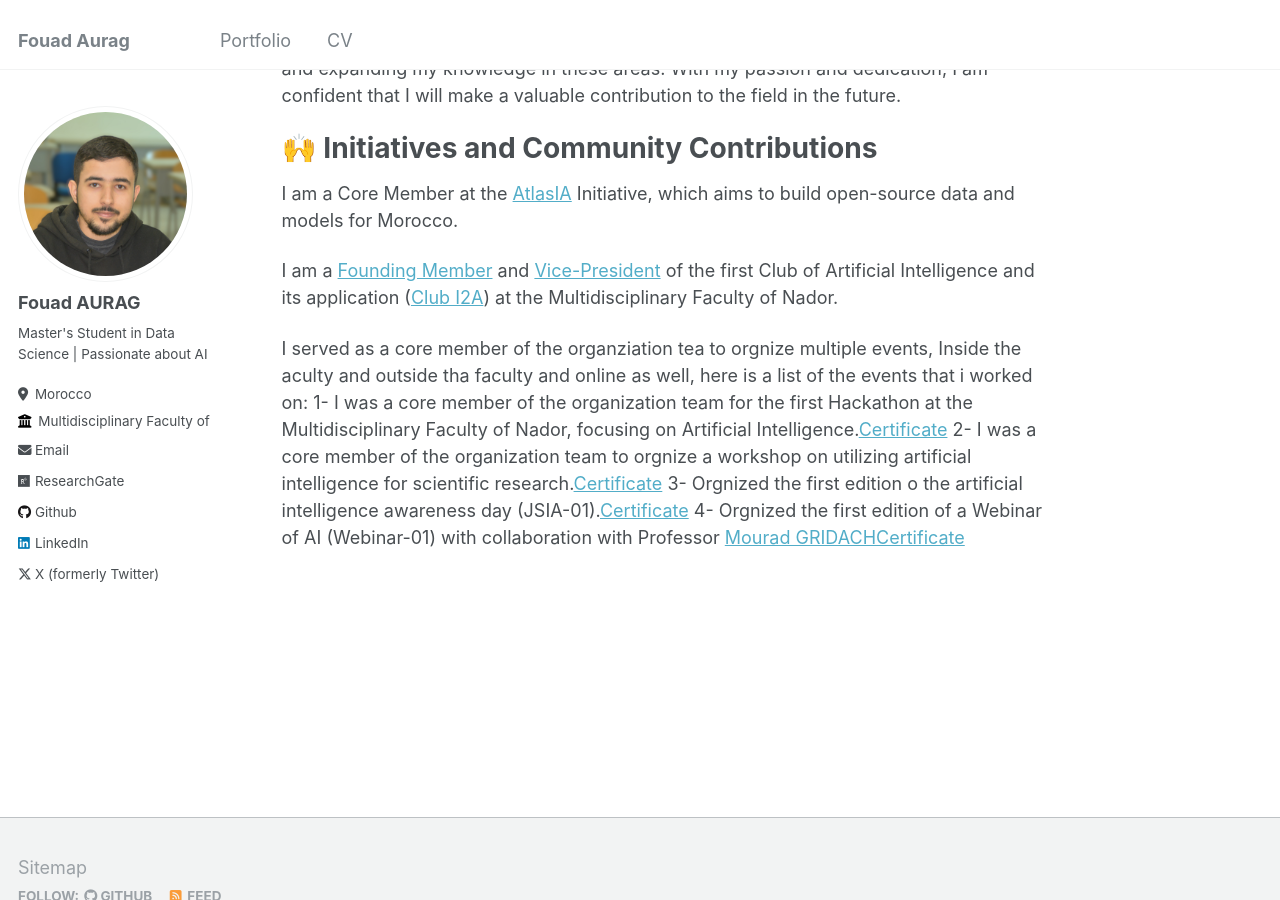
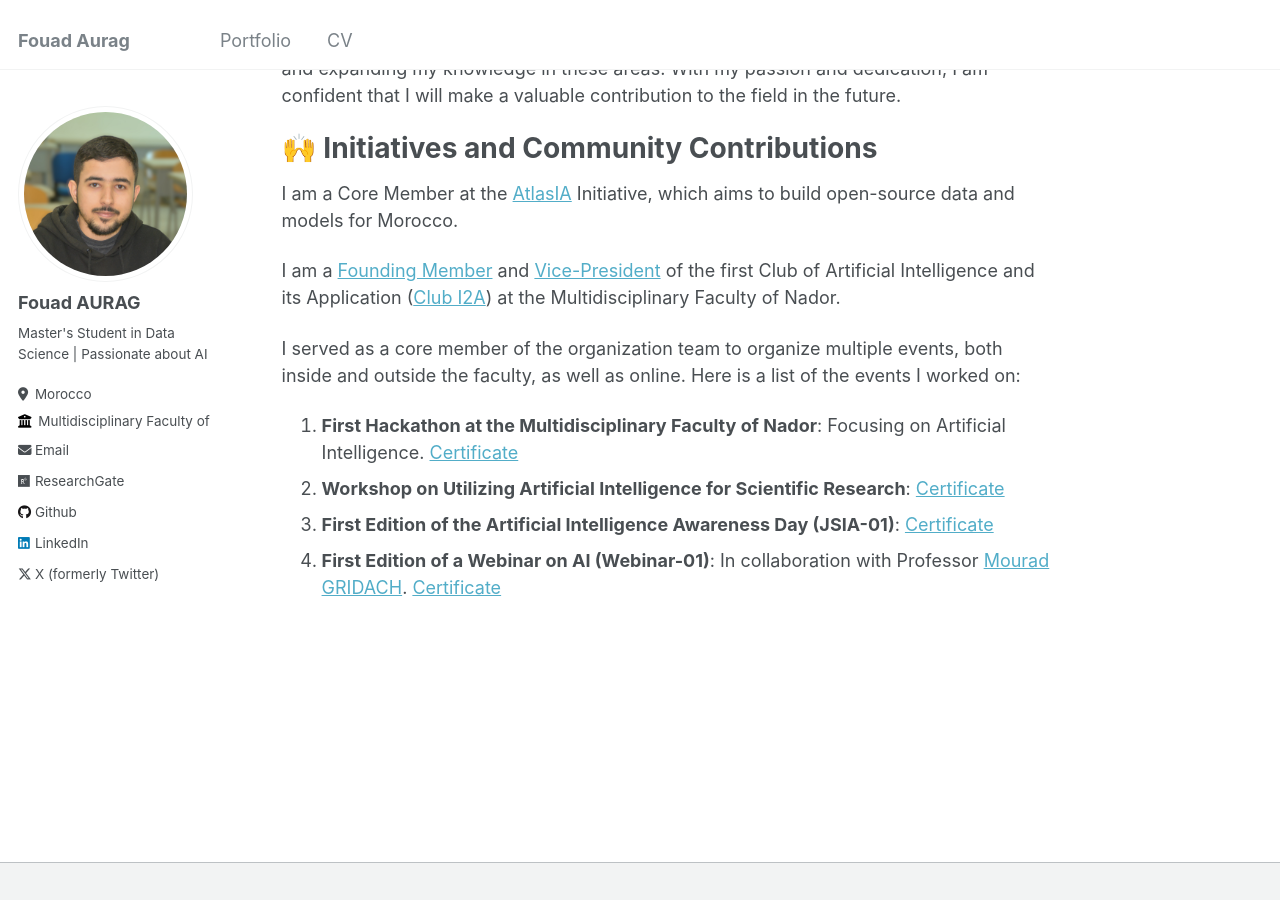
Before and after one commit to aurag-fouad/aurag-fouad.github.io, a Jekyll site: the page built from _pages/about.md, in a window 1280 px wide and 900 px high, scrolled down 764 px. Built offline with Jekyll 4.4.1, drawn with Linux system fonts in a browser that asks for light colours.

Commit message:
New commit

```diff
--- a/_pages/about.md
+++ b/_pages/about.md
@@ -31,15 +31,15 @@ My current research interests lie in the fields of Large Language Models and the
 
 I am a Core Member at the [AtlasIA](https://huggingface.co/atlasia) Initiative, which aims to build open-source data and models for Morocco.
 
+I am a [Founding Member](https://drive.google.com/file/d/11OlvlwxFe2cchFvfvFALpwI7X0xKboz1/view) and [Vice-President](https://drive.google.com/file/d/1wLrAFrt8ueEpt5a94i-8wxQF7InDsfC3/view) of the first Club of Artificial Intelligence and its Application ([Club I2A](https://www.linkedin.com/company/club-i2a/)) at the Multidisciplinary Faculty of Nador.
 
-I am a [Founding Member](https://drive.google.com/file/d/11OlvlwxFe2cchFvfvFALpwI7X0xKboz1/view) and [Vice-President](https://drive.google.com/file/d/1wLrAFrt8ueEpt5a94i-8wxQF7InDsfC3/view) of the first Club of Artificial Intelligence and its application ([Club I2A](https://www.linkedin.com/company/club-i2a/)) at the Multidisciplinary Faculty of Nador.
+I served as a core member of the organization team to organize multiple events, both inside and outside the faculty, as well as online. Here is a list of the events I worked on:
 
+1. **First Hackathon at the Multidisciplinary Faculty of Nador**: Focusing on Artificial Intelligence. [Certificate](https://drive.google.com/file/d/1OngiM-VKAri7i9cEcl_CQhqPh-dJ2Qeu/view?usp=sharing)
+2. **Workshop on Utilizing Artificial Intelligence for Scientific Research**: [Certificate](https://drive.google.com/file/d/1xGJ4m0Axymr5SbiBh5yDOX7ZPBEWt-fp/view?usp=sharing)
+3. **First Edition of the Artificial Intelligence Awareness Day (JSIA-01)**: [Certificate](https://drive.google.com/file/d/11qAkZx0iaZczsdhrw4SvJb_ZL0b9kVmU/view?usp=sharing)
+4. **First Edition of a Webinar on AI (Webinar-01)**: In collaboration with Professor [Mourad GRIDACH](https://mouradgridach.github.io/). [Certificate](https://drive.google.com/file/d/1CDkfksLl-M59cMvtojfu7rsrQZ39T7_b/view?usp=sharing)
 
-I served as a core member of the organziation tea to orgnize multiple events, Inside the aculty and outside tha faculty and online as well, here is a list of the events that i worked on:
-1- I was a core member of the organization team for the first Hackathon at the Multidisciplinary Faculty of Nador, focusing on Artificial Intelligence.[Certificate](https://drive.google.com/file/d/1OngiM-VKAri7i9cEcl_CQhqPh-dJ2Qeu/view?usp=sharing)
-2- I was a core member of the organization team to orgnize a workshop on utilizing artificial intelligence for scientific research.[Certificate](https://drive.google.com/file/d/1xGJ4m0Axymr5SbiBh5yDOX7ZPBEWt-fp/view?usp=sharing)
-3- Orgnized the first edition o the artificial intelligence awareness day (JSIA-01).[Certificate](https://drive.google.com/file/d/11qAkZx0iaZczsdhrw4SvJb_ZL0b9kVmU/view?usp=sharing)
-4- Orgnized the first edition of a Webinar of AI (Webinar-01) with collaboration with Professor [Mourad GRIDACH](https://mouradgridach.github.io/)[Certificate](https://drive.google.com/file/d/1CDkfksLl-M59cMvtojfu7rsrQZ39T7_b/view?usp=sharing)
 
 
 
```
